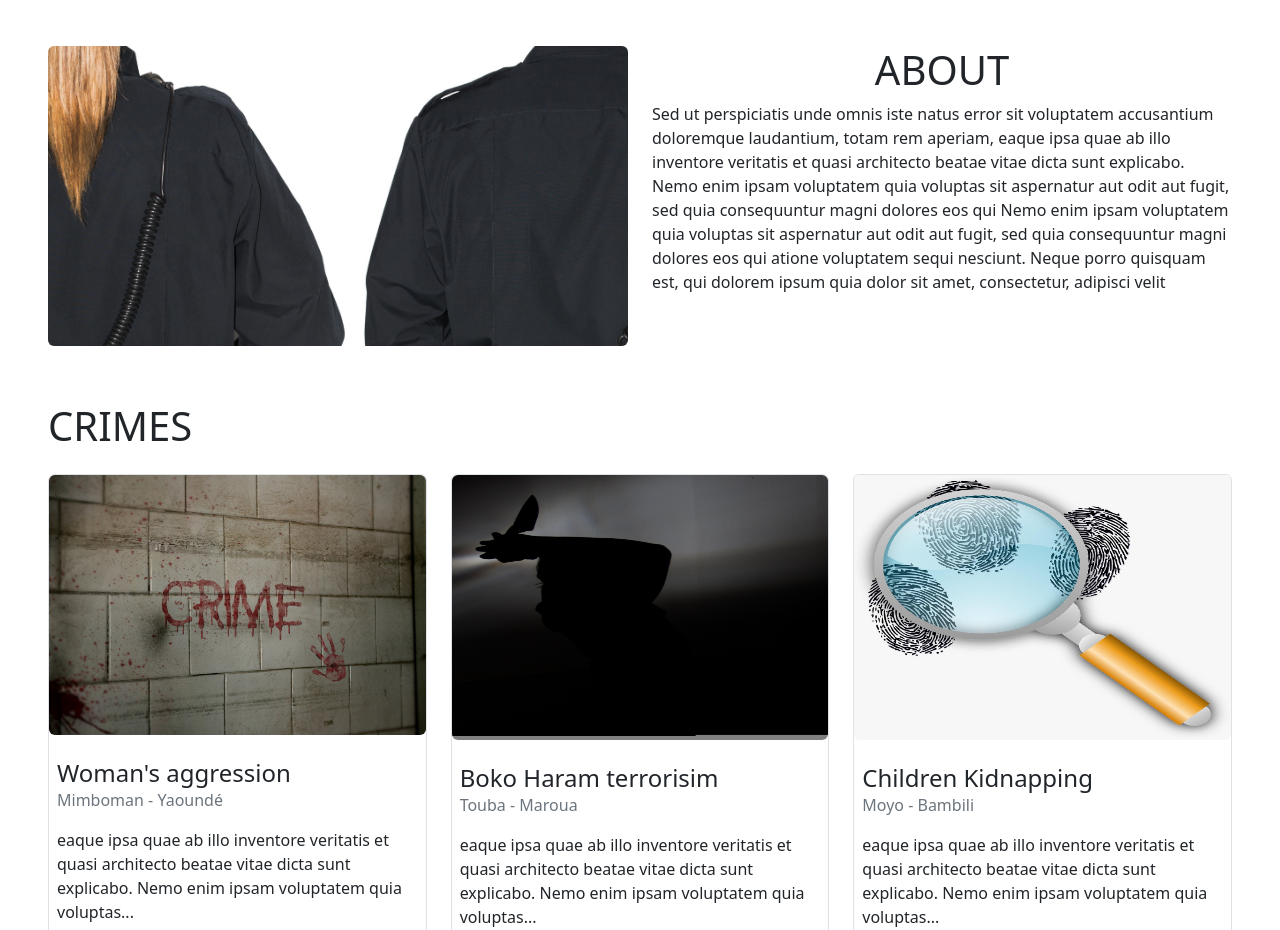
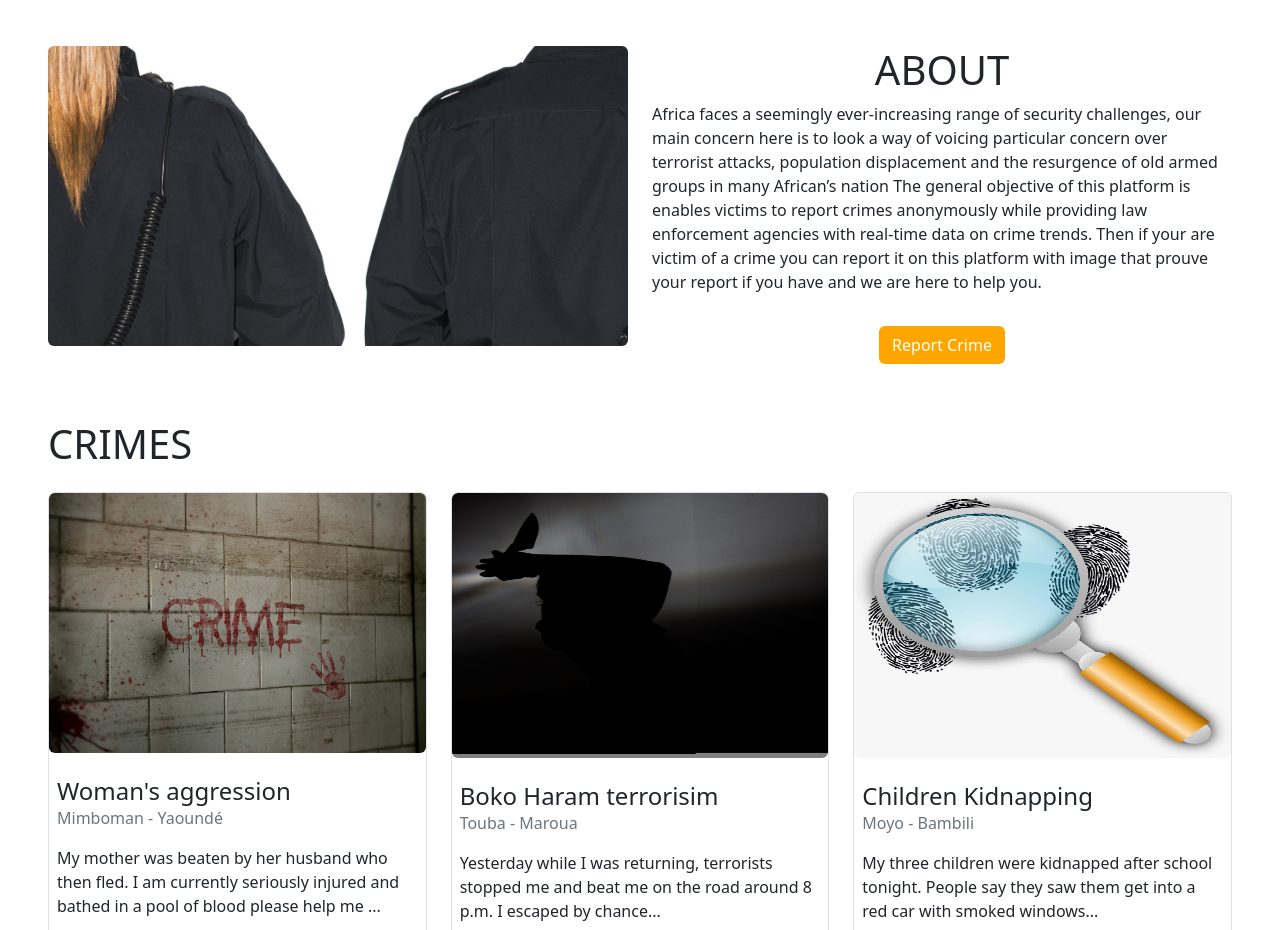
Before and after one commit to Vilmo18/Crime_report, a React (Create React App) app: page / in a window 1280 px wide. Shown: the part 622-1552 px from the top of the page. Built offline with nearby package versions, Linux system fonts and the light colour scheme.

Commit message:
final commit

```diff
--- a/src/pages/ahp.js
+++ b/src/pages/ahp.js
@@ -8,6 +8,7 @@
 import Piechart4 from '../components/Piechart/PieChart4';
 
 export class AHP extends React.Component {
+
   render() {
     return (
       <div>
@@ -35,7 +36,19 @@
                   <th scope="row">1</th>
                   <td>Terrosisim</td>
                   <td>Nkoabang</td>
-                  <td>Very hight</td>
+                  <td>Very serious</td>
+                </tr>
+                <tr>
+                  <th scope="row">2</th>
+                  <td>Woman aggression</td>
+                  <td>Etoudi</td>
+                  <td>serious</td>
+                </tr>
+                <tr>
+                  <th scope="row">3</th>
+                  <td> Children kidnapping</td>
+                  <td>Jouvence</td>
+                  <td>No big deal</td>
                 </tr>
 
               </tbody>
--- a/src/pages/crimDashV.js
+++ b/src/pages/crimDashV.js
@@ -38,9 +38,7 @@
                       </h4>
                       <p className=" text-secondary"> Mimboman - Yaoundé </p>
                       <p>
-                        eaque ipsa quae ab illo inventore veritatis et quasi
-                        architecto beatae vitae dicta sunt explicabo. Nemo
-                        voluptas...{' '}
+                        My mother was beaten by her husband who then fled. I am currently seriously injured and bathed in a pool of blood please help me ...{' '}
                       </p>
                       <a
                         className=""
@@ -71,9 +69,7 @@
                       </h4>
                       <p className=" text-secondary"> Touba - Maroua </p>
                       <p>
-                        eaque ipsa quae ab illo inventore veritatis et quasi
-                        architecto beatae vitae dicta sunt explicabo. Nemo
-                        voluptas...{' '}
+                        Yesterday while I was returning, terrorists stopped me and beat me on the road around 8 p.m. I escaped by chance...{' '}
                       </p>
                       <a
                         className=""
@@ -104,9 +100,7 @@
                       </h4>
                       <p className=" text-secondary"> Moyo - Bambili </p>
                       <p>
-                        eaque ipsa quae ab illo inventore veritatis et quasi
-                        architecto beatae vitae dicta sunt explicabo. Nemo
-                        voluptas...{' '}
+                        My three children were kidnapped after school tonight. People say they saw them get into a red car with smoked windows...{' '}
                       </p>
                       <a
                         className=""
--- a/src/pages/crimeDashP.js
+++ b/src/pages/crimeDashP.js
@@ -9,6 +9,7 @@
 import enquete from '../assets/img/enquete.jpg';
 
 export class CrimeDP extends React.Component {
+
   render() {
     return (
       <div>
@@ -38,9 +39,7 @@
                       </h4>
                       <p className=" text-secondary"> Mimboman - Yaoundé </p>
                       <p>
-                        eaque ipsa quae ab illo inventore veritatis et quasi
-                        architecto beatae vitae dicta sunt explicabo. Nemo
-                        voluptas...{' '}
+                        My mother was beaten by her husband who then fled. I am currently seriously injured and bathed in a pool of blood please help me...{' '}
                       </p>
                       <a
                         className=""
@@ -79,9 +78,7 @@
                       </h4>
                       <p className=" text-secondary"> Touba - Maroua </p>
                       <p>
-                        eaque ipsa quae ab illo inventore veritatis et quasi
-                        architecto beatae vitae dicta sunt explicabo. Nemo
-                        voluptas...{' '}
+                        Yesterday while I was returning, terrorists stopped me and beat me on the road around 8 p.m. I escaped by chance...{' '}
                       </p>
                       <a
                         className=""
@@ -120,9 +117,7 @@
                       </h4>
                       <p className=" text-secondary"> Moyo - Bambili </p>
                       <p>
-                        eaque ipsa quae ab illo inventore veritatis et quasi
-                        architecto beatae vitae dicta sunt explicabo. Nemo
-                        voluptas...{' '}
+                        My three children were kidnapped after school tonight. People say they saw them get into a red car with smoked windows...{' '}
                       </p>
                       <a
                         className=""
--- a/src/pages/home.js
+++ b/src/pages/home.js
@@ -24,8 +24,9 @@
 				<div className="pb-5 mb-3"></div>
 				<h1 className=" text-center pt-5 mb-3  " style={{color:"orange" }}> Report your crime ... </h1>
 				<div className="col-lg-9 justify-content-center">
-					<p className="text-center offset-lg-5 text-light" >Lorem ipsum dolor sit amet, consectetur adipiscing elit, sed do eiusmod
-					 nisi ut aliquip ex ea commodo cons dolor sit amet, consectetur adipiscing elit, sed onsectetur adipiscing elit, sed . </p>
+					<p className="text-center offset-lg-5 text-light" > If you are victim of a crime you can report it on this platform with image that prouve your
+					report if you have and we are here to help you. You can report your crime anonymously
+ . </p>
 				</div>
 				<div className="d-flex justify-content-center pt-5">
 				<a href="/report" type="button" className="btn rounded text-white" style={{backgroundColor:"orange"}}>Report Crime</a></div>
@@ -38,11 +39,12 @@
 			</div>
 			<div className="col-lg-6">
 				<h1 className="text-center"> ABOUT </h1>
-				<p> Sed ut perspiciatis unde omnis iste natus error sit voluptatem accusantium doloremque
-				laudantium, totam rem aperiam, eaque ipsa quae ab illo inventore veritatis et quasi architecto beatae vitae dicta sunt explicabo.
-				Nemo enim ipsam voluptatem quia voluptas sit aspernatur aut odit aut fugit, sed quia consequuntur magni dolores eos qui
-				Nemo enim ipsam voluptatem quia voluptas sit aspernatur aut odit aut fugit, sed quia consequuntur magni dolores eos qui
-				atione voluptatem sequi nesciunt. Neque porro quisquam est, qui dolorem ipsum quia dolor sit amet, consectetur, adipisci velit</p>
+				<p>Africa faces a seemingly ever-increasing range of security challenges, our main concern here is to look a way of voicing particular concern over terrorist attacks, population displacement and the resurgence of old armed groups in many African’s nation
+The general objective of this platform is enables victims to report crimes anonymously while providing law enforcement agencies with real-time data on crime trends.
+			Then if your are victim of a crime you can report it on this platform with
+			 image that prouve your report if you have and we are here to help you.</p>
+			 <div className="d-flex justify-content-center pt-3">
+				<a href="/report" type="button" className="btn rounded text-white" style={{backgroundColor:"orange"}}>Report Crime</a></div>
 			</div>
 			</div>
 
@@ -53,8 +55,7 @@
 						<img className=" rounded" style={{height:''}} src={crimes}/>
 						<span className="mx-2"> <h4 className="pt-4  my-0" style={{color:""}}> Woman's aggression  </h4>
 						<p className=" text-secondary"> Mimboman - Yaoundé </p>
-						<p>eaque ipsa quae ab illo inventore veritatis et quasi architecto beatae vitae dicta sunt explicabo.
-							Nemo enim ipsam voluptatem quia voluptas... </p>
+						<p>My mother was beaten by her husband who then fled. I am currently seriously injured and bathed in a pool of blood please help me ... </p>
 						<a className="" style={{textDecoration: "none", color:"orange", cursor:"pointer"}}>See more >>> </a>
 
 
@@ -66,8 +67,7 @@
 						<img className=" rounded" style={{height:'265px'}} src={Fond}/>
 						<span className="mx-2"> <h4 className="pt-4  my-0" style={{color:""}}> Boko Haram terrorisim  </h4>
 						<p className=" text-secondary"> Touba - Maroua </p>
-						<p>eaque ipsa quae ab illo inventore veritatis et quasi architecto beatae vitae dicta sunt explicabo.
-							Nemo enim ipsam voluptatem quia voluptas... </p>
+						<p>Yesterday while I was returning, terrorists stopped me and beat me on the road around 8 p.m. I escaped by chance... </p>
 						<a className="" style={{textDecoration: "none", color:"orange", cursor:"pointer"}}>See more >>> </a>
 						</span>
 					</div>
@@ -77,8 +77,7 @@
 						<img className=" rounded" style={{height:'265px'}} src={enquete}/>
 						<span className="mx-2"> <h4 className="pt-4  my-0" style={{color:""}}> Children Kidnapping  </h4>
 						<p className=" text-secondary"> Moyo - Bambili </p>
-						<p>eaque ipsa quae ab illo inventore veritatis et quasi architecto beatae vitae dicta sunt explicabo.
-							Nemo enim ipsam voluptatem quia voluptas... </p>
+						<p>My three children were kidnapped after school tonight. People say they saw them get into a red car with smoked windows... </p>
 						<a className="" style={{textDecoration: "none", color:"orange", cursor:"pointer"}}>See more >>> </a>
 						</span>
 					</div>
```
